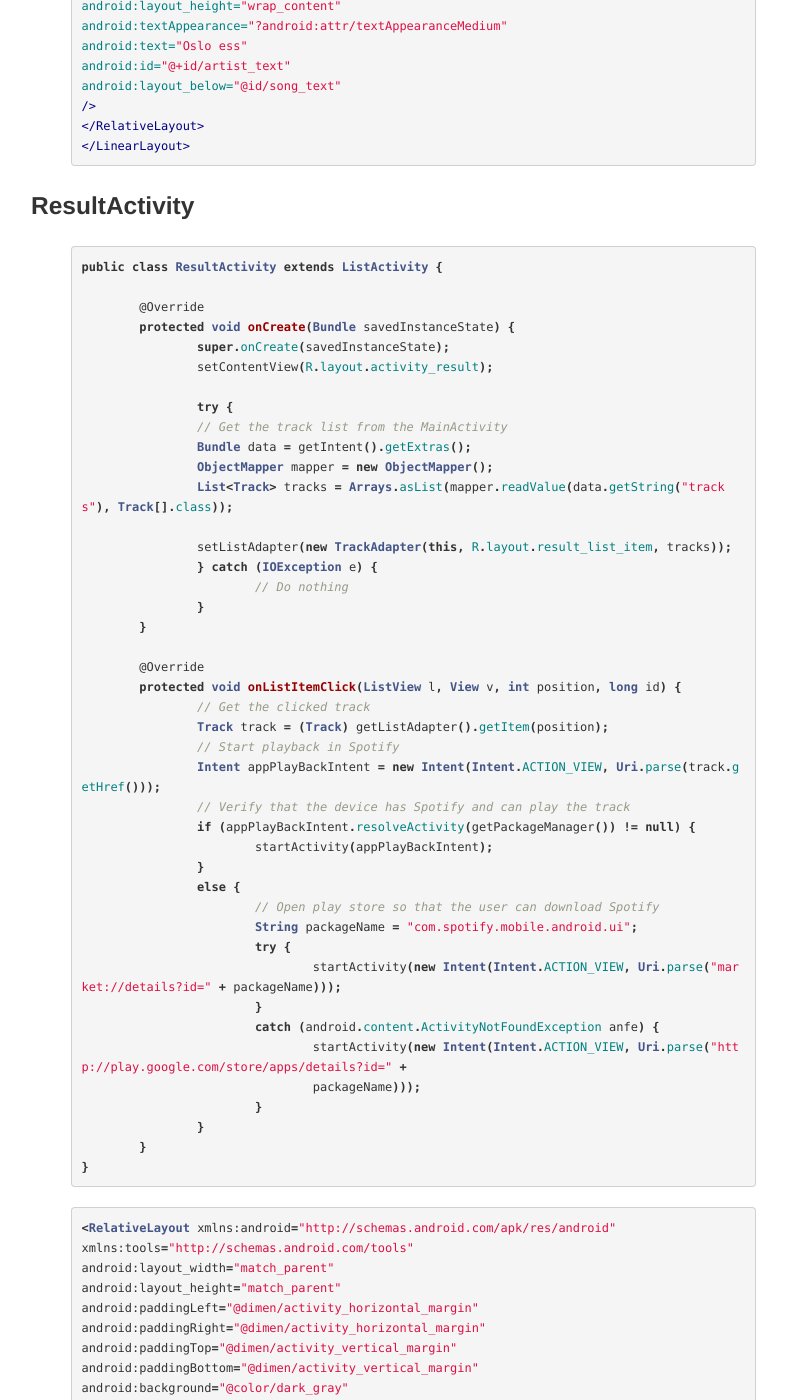
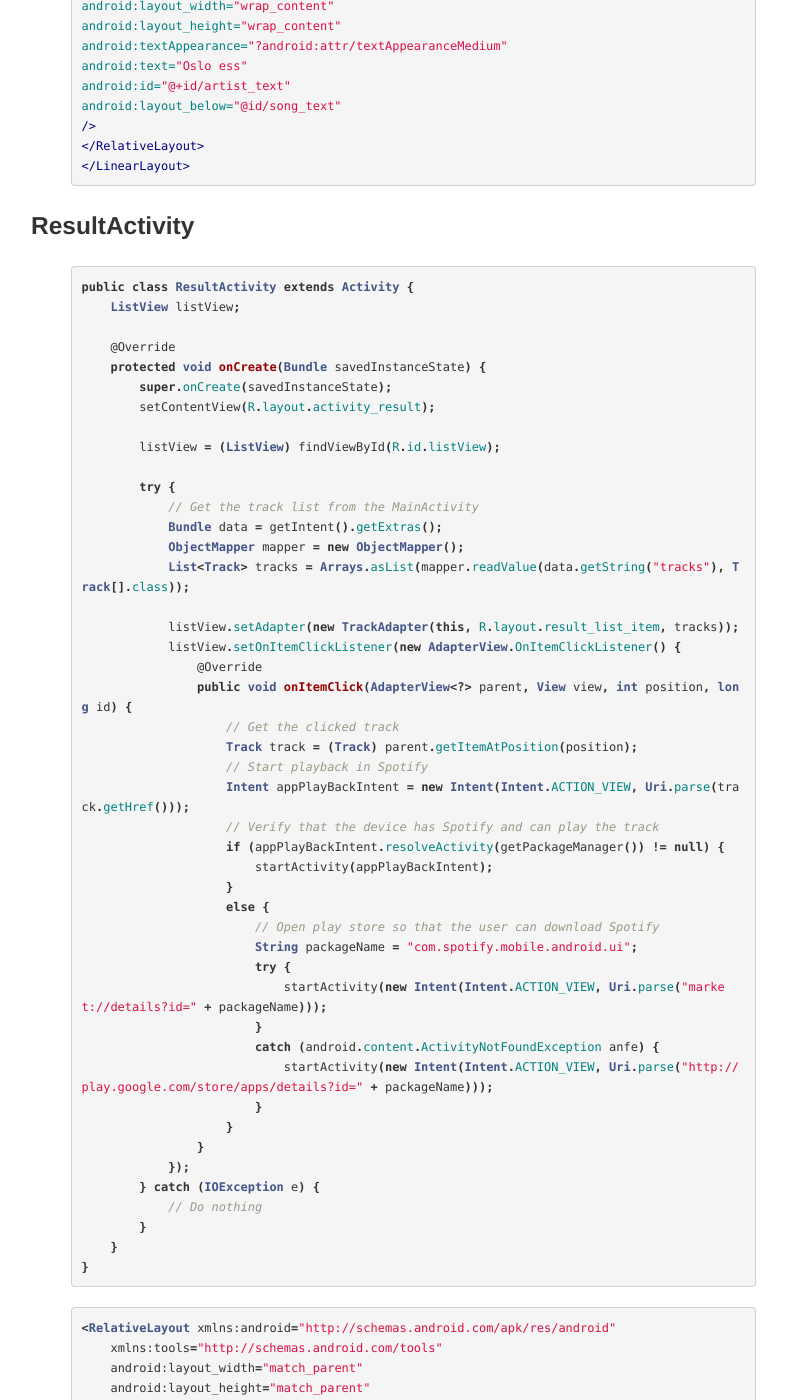
Before and after one commit to bekk/android101, a Jekyll site: the page built from docs/pages/manuscript.html, in a window 1280 px wide and 1400 px high, scrolled down 5840 px. Shown: the whole window, without its empty margins (29-816 px from the left). Built offline with Jekyll 4.4.1, drawn with Linux system fonts in a browser that asks for light colours; Markdown is read by kramdown in place of the engine named in the settings; some of the changed text lies outside the part shown.

Commit message:
Byttet fra ListActivity til Activity

```diff
--- a/SpotifyApiEksempel/apieksempel/src/main/res/layout/activity_result.xml
+++ b/SpotifyApiEksempel/apieksempel/src/main/res/layout/activity_result.xml
@@ -12,5 +12,5 @@
     <ListView
         android:layout_width="wrap_content"
         android:layout_height="wrap_content"
-        android:id="@android:id/list"/>
+        android:id="@+id/listView"/>
 </RelativeLayout>
--- a/docs/pages/manuscript.html
+++ b/docs/pages/manuscript.html
@@ -30,11 +30,12 @@ an updated version of Android Studio
 	{% endhighlight %}
 	<li>Run app again and see that the <code>Toast</code> pops up.</li>
 	<li>Create the ResultActivity. ResultActivity will display a list containing the search results. Add entries to the Android Manifest</li>
+	<li>
     <li>Remove <code>Toast</code> and start the ResultActivity from the <code>onPostExecute()</code>using Intents. Explain that there are several ways to pass
     	objects between activities, for instance Parcelable. For simplicity, we use Jackson to serialize the search result as a String and pass this as a <code>
     	stringExtra</code></li>
     <li>In the ResultActivity, parse the String as Track domain objects using Jackson</li>
-    <li>Add and explain ListAdapters (<a href="list-list-adapters.html"> Lists and List Adapters)</a></li>
+    <li>Add and explain custom ListAdapters (<a href="list-list-adapters.html"> Lists and List Adapters)</a></li>
     <li>Populate the ListAdapter fields with properties from the Track domain objects</li>
     <li>Add a click handler for each list element, where clicks will start Spotify and play song</li>
 </ol>
@@ -293,12 +294,15 @@ android:layout_below="@id/song_text"
 
 <h3> ResultActivity</h3>
 {% highlight java %}
-public class ResultActivity extends ListActivity {
+public class ResultActivity extends Activity {
+    ListView listView;
 
     @Override
     protected void onCreate(Bundle savedInstanceState) {
         super.onCreate(savedInstanceState);
         setContentView(R.layout.activity_result);
+
+        listView = (ListView) findViewById(R.id.listView);
 
         try {
             // Get the track list from the MainActivity
@@ -306,16 +310,12 @@ public class ResultActivity extends ListActivity {
             ObjectMapper mapper = new ObjectMapper();
             List<Track> tracks = Arrays.asList(mapper.readValue(data.getString("tracks"), Track[].class));
 
-		setListAdapter(new TrackAdapter(this, R.layout.result_list_item, tracks));
-		} catch (IOException e) {
-			// Do nothing
-		}
-	}
-
+            listView.setAdapter(new TrackAdapter(this, R.layout.result_list_item, tracks));
+            listView.setOnItemClickListener(new AdapterView.OnItemClickListener() {
                 @Override
-	protected void onListItemClick(ListView l, View v, int position, long id) {
+                public void onItemClick(AdapterView<?> parent, View view, int position, long id) {
                     // Get the clicked track
-		Track track = (Track) getListAdapter().getItem(position);
+                    Track track = (Track) parent.getItemAtPosition(position);
                     // Start playback in Spotify
                     Intent appPlayBackIntent = new Intent(Intent.ACTION_VIEW, Uri.parse(track.getHref()));
                     // Verify that the device has Spotify and can play the track
@@ -351,7 +355,7 @@ tools:context="no.bekk.spotifyapieksempel.ResultActivity">
     <ListView
         android:layout_width="wrap_content"
         android:layout_height="wrap_content"
-android:id="@android:id/list"/>
+        android:id="@+id/listView"/>
 </RelativeLayout>
 
 {% endhighlight %}
```
Also changed, not shown: other parts of docs/pages/manuscript.html (+6 -2 lines), 2 other files. Lines whose indentation alone changed are shown as unchanged.
